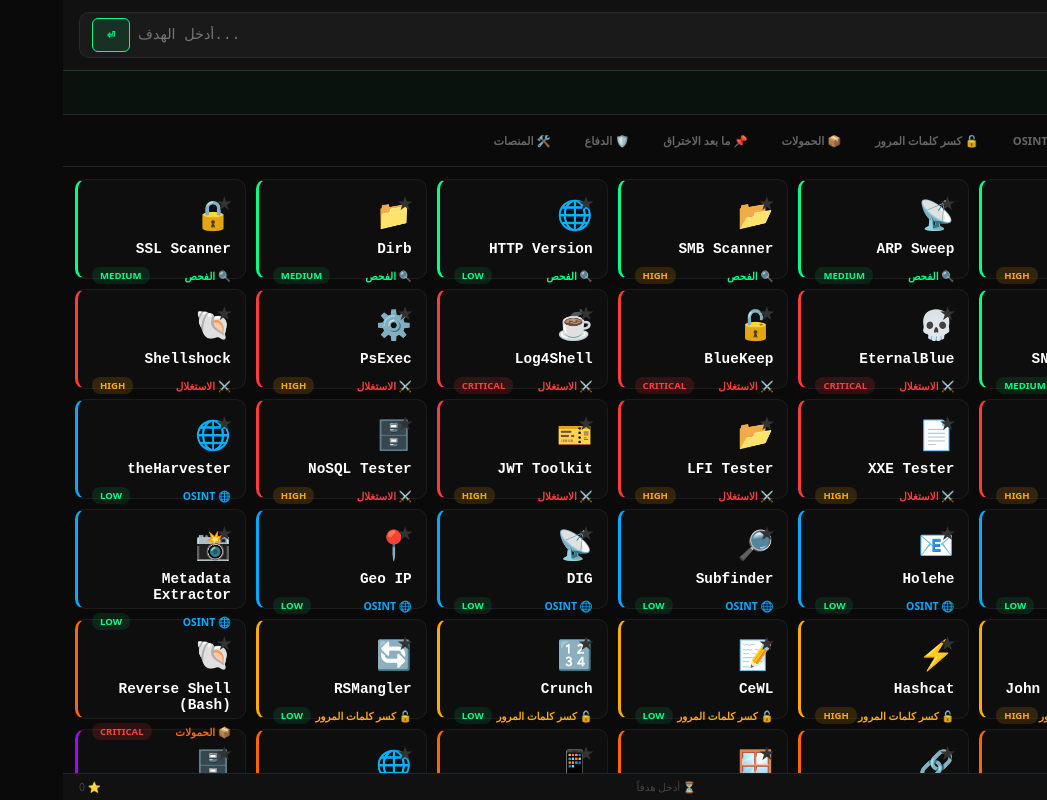
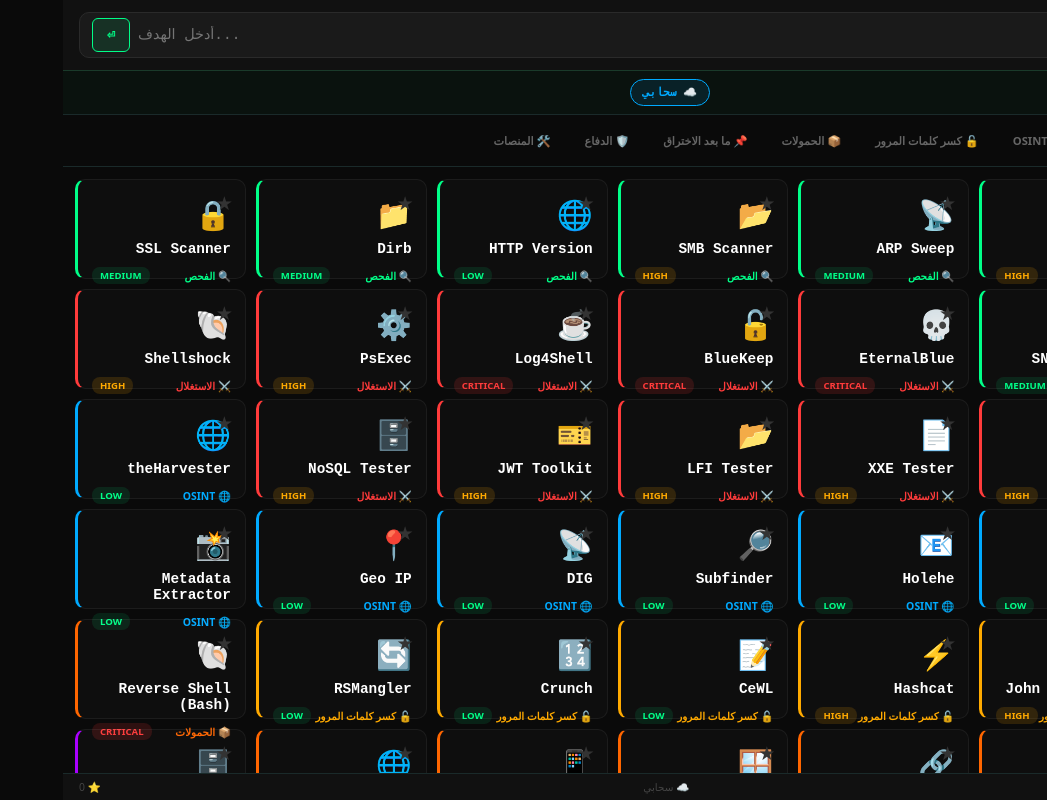
Before and after one commit to Heroeen90/eliot-mask, a React (Vite) app: page / in a window 1280 px wide. Shown: the whole page, without its empty margins (233-1280 px from the left). Built offline with nearby package versions, Linux system fonts and the light colour scheme.

Commit message:
Add server mode toggle and update command execution

```diff
--- a/src/App.jsx
+++ b/src/App.jsx
@@ -5,7 +5,8 @@
 import HistoryPanel, { addToHistory } from './components/HistoryPanel';
 import SafeModeToggle, { isDangerousCommand, getDangerousWarning } from './components/SafeModeToggle';
 import ConfirmDialog from './components/ConfirmDialog';
-import { executeCommand } from './api/client';
+import ServerModeToggle from './components/ServerModeToggle';
+import { executeCommand, getServerMode } from './api/client';
 
 function getStoredFavorites() {
   try { return JSON.parse(localStorage.getItem('eliot_favorites') || '[]'); }
@@ -23,6 +24,7 @@
   const [isExecuting, setIsExecuting] = useState(false);
   const [safeMode, setSafeMode] = useState(true);
   const [confirmDialog, setConfirmDialog] = useState(null);
+  const [serverMode, setServerMode] = useState(getServerMode());
 
   useEffect(() => { storeFavorites(favorites); }, [favorites]);
 
@@ -44,16 +46,12 @@
   };
 
   const executeWithSafety = async (cmd) => {
-    // 1. فحص الوضع الآمن
     if (safeMode && isDangerousCommand(cmd)) {
       const warning = getDangerousWarning(cmd);
       addTerminalLine(`⛔ ممنوع في الوضع الآمن: ${warning}`, 'error');
       return;
     }
-
-    // 2. تنفيذ
     const result = await executeCommand(cmd);
-
     if (result.error) {
       addTerminalLine(result.error, 'error');
     } else if (result.output) {
@@ -62,39 +60,23 @@
     } else {
       addTerminalLine('(لا توجد مخرجات)', 'dim');
     }
-
-    // 3. حفظ في التاريخ
     addToHistory({
-      command: cmd,
-      tool: selectedTool?.name || 'أمر مخصص',
-      target,
-      success: !result.error,
-      output: result.output?.substring(0, 200) || '',
+      command: cmd, tool: selectedTool?.name || 'أمر مخصص', target,
+      success: !result.error, output: result.output?.substring(0, 200) || '',
     });
   };
 
   const handleExecute = async () => {
     if (!selectedTool || !target || isExecuting) return;
     const cmd = selectedTool.cmd.replace('{TARGET}', target);
-
-    // إذا كان الأمر خطيراً والوضع الآمن معطل، أظهر تأكيداً
     if (!safeMode && isDangerousCommand(cmd)) {
       setConfirmDialog({
         message: getDangerousWarning(cmd) || 'هذا الأمر قد يسبب ضرراً.',
-        onConfirm: async () => {
-          setConfirmDialog(null);
-          setIsExecuting(true);
-          await executeWithSafety(cmd);
-          setIsExecuting(false);
-        },
-        onCancel: () => {
-          setConfirmDialog(null);
-          addTerminalLine('❌ تم إلغاء التنفيذ', 'warning');
-        },
+        onConfirm: async () => { setConfirmDialog(null); setIsExecuting(true); await executeWithSafety(cmd); setIsExecuting(false); },
+        onCancel: () => { setConfirmDialog(null); addTerminalLine('❌ تم إلغاء التنفيذ', 'warning'); },
       });
       return;
     }
-
     setIsExecuting(true);
     await executeWithSafety(cmd);
     setIsExecuting(false);
@@ -111,44 +93,26 @@
   };
 
   const handleClearTerminal = () => setTerminalLines([]);
+  const handleServerToggle = (newMode) => setServerMode(newMode);
 
   return (
     <div style={{ display: 'flex', flexDirection: 'column', height: '100vh', background: '#0a0a0a', color: '#ccc' }}>
-      {/* شريط الهدف */}
       <TargetBar onTargetChange={setTarget} />
-
-      {/* شريط التحكم */}
-      <div style={{
-        background: 'rgba(0,255,136,0.03)',
-        borderBottom: '1px solid #1a2a2a',
-        padding: '8px 14px',
-        display: 'flex',
-        justifyContent: 'space-between',
-        alignItems: 'center',
-        flexWrap: 'wrap',
-        gap: 8,
-      }}>
+      <div style={{ background: 'rgba(0,255,136,0.03)', borderBottom: '1px solid #1a2a2a', padding: '8px 14px', display: 'flex', justifyContent: 'space-between', alignItems: 'center', flexWrap: 'wrap', gap: 8 }}>
         <SafeModeToggle enabled={safeMode} onToggle={() => setSafeMode(!safeMode)} />
+        <ServerModeToggle onToggle={handleServerToggle} />
         <div style={{ display: 'flex', gap: 6, flexWrap: 'wrap' }}>
           {target && (
             <>
-              <button onClick={() => setShowHistory(!showHistory)} style={ctrlBtnStyle(showHistory ? '#ffaa00' : '#888')}>
-                📜 {showHistory ? 'إخفاء' : 'سجل'}
-              </button>
-              <button onClick={() => setShowTerminal(!showTerminal)} style={ctrlBtnStyle(showTerminal ? '#00ff88' : '#888')}>
-                📟 {showTerminal ? 'إخفاء' : 'طرفية'}
-              </button>
+              <button onClick={() => setShowHistory(!showHistory)} style={ctrlStyle(showHistory ? '#ffaa00' : '#888')}>📜 {showHistory ? 'إخفاء' : 'سجل'}</button>
+              <button onClick={() => setShowTerminal(!showTerminal)} style={ctrlStyle(showTerminal ? '#00ff88' : '#888')}>📟 {showTerminal ? 'إخفاء' : 'طرفية'}</button>
               {selectedTool && (
-                <button onClick={handleExecute} disabled={isExecuting} style={{ ...ctrlBtnStyle('#00ff88'), opacity: isExecuting ? 0.5 : 1 }}>
-                  {isExecuting ? '⏳' : '▶'} {selectedTool.name}
-                </button>
+                <button onClick={handleExecute} disabled={isExecuting} style={{ ...ctrlStyle('#00ff88'), opacity: isExecuting ? 0.5 : 1 }}>{isExecuting ? '⏳' : '▶'} {selectedTool.name}</button>
               )}
             </>
           )}
         </div>
       </div>
-
-      {/* المحتوى الرئيسي */}
       <div style={{ flex: 1, overflow: 'hidden', display: 'flex', flexDirection: 'column' }}>
         {showHistory ? (
           <HistoryPanel onReplay={handleReplay} onClose={() => setShowHistory(false)} />
@@ -165,34 +129,18 @@
           </>
         )}
       </div>
-
-      {/* شريط الحالة */}
       <div style={{ background: '#111', borderTop: '1px solid #1a2a2a', padding: '6px 16px', display: 'flex', justifyContent: 'space-between', fontSize: '0.65rem', color: '#444', flexShrink: 0 }}>
-        <span>💀 Eliot's Mask v1.0</span>
-        <span>{target ? '🎯 جاهز' : '⏳ أدخل هدفاً'}</span>
+        <span>💀 Eliot's Mask v2.0</span>
+        <span>{serverMode === 'local' ? '📱 محلي' : '☁️ سحابي'}</span>
         <span>⭐ {favorites.length}</span>
       </div>
-
-      {/* نافذة التأكيد */}
-      {confirmDialog && (
-        <ConfirmDialog
-          message={confirmDialog.message}
-          onConfirm={confirmDialog.onConfirm}
-          onCancel={confirmDialog.onCancel}
-        />
-      )}
+      {confirmDialog && <ConfirmDialog message={confirmDialog.message} onConfirm={confirmDialog.onConfirm} onCancel={confirmDialog.onCancel} />}
     </div>
   );
 }
 
-function ctrlBtnStyle(color) {
-  return {
-    background: 'rgba(255,255,255,0.03)',
-    border: `1px solid ${color}33`,
-    borderRadius: 6,
-    color, padding: '5px 10px', fontSize: '0.65rem',
-    cursor: 'pointer', fontFamily: 'monospace',
-  };
+function ctrlStyle(color) {
+  return { background: 'rgba(255,255,255,0.03)', border: `1px solid ${color}33`, borderRadius: 6, color, padding: '5px 10px', fontSize: '0.65rem', cursor: 'pointer', fontFamily: 'monospace' };
 }
 
 export default App;
```
